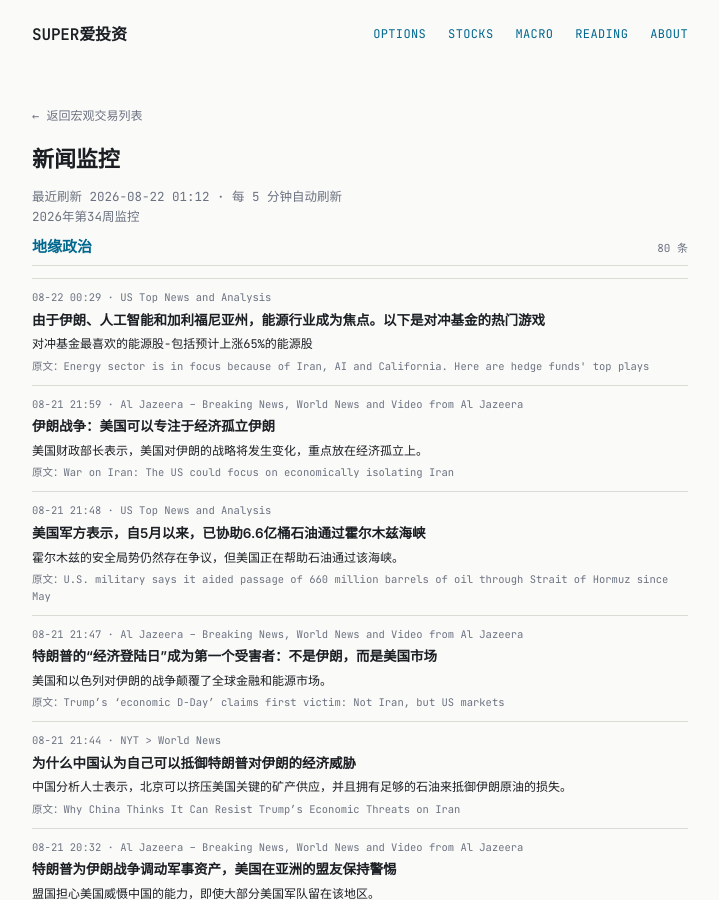
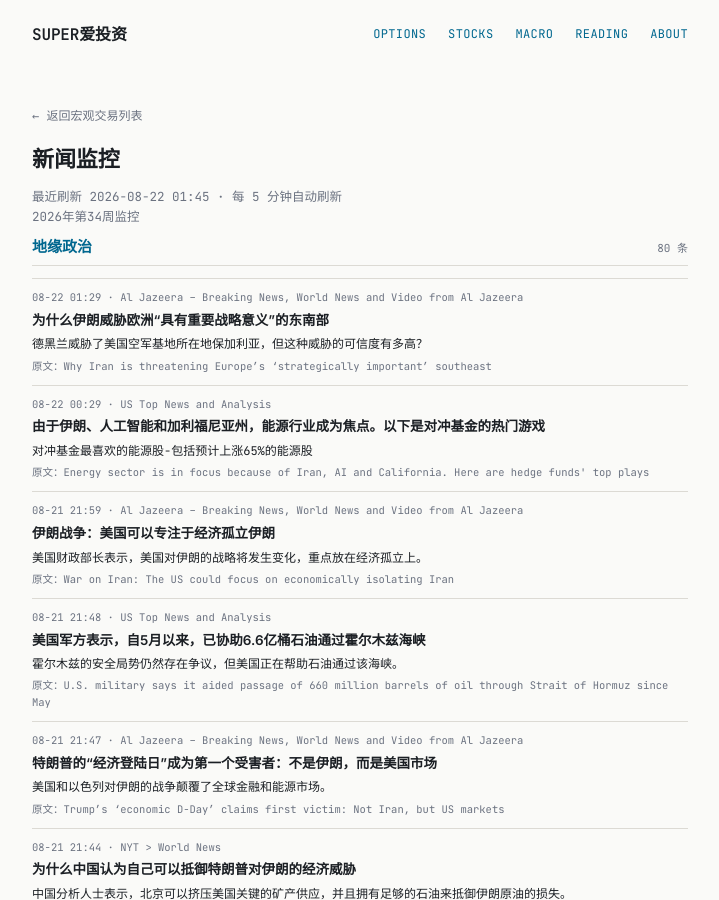
Before and after one commit to tang3super/tang3super.github.io, a Jekyll site: the page built from macro-trade/news-digest.md, in a window 1280 px wide and 900 px high. Shown: the whole window, without its empty margins (280-999 px from the left). Built offline with Jekyll 4.4.1, drawn with Linux system fonts in a browser that asks for light colours; some of the changed text lies outside the part shown.

Commit message:
sync news-digest article

```diff
--- a/macro-trade/news-digest.md
+++ b/macro-trade/news-digest.md
@@ -5,11 +5,18 @@ title: 新闻监控
 date: '2026-08-22'
 summary: 2026年第34周监控
 week_label: 2026年第34周监控
-last_updated: 2026-08-22 01:12
+last_updated: 2026-08-22 01:45
 refresh_note: 每 5 分钟自动刷新
 topics:
 - name: 地缘政治
   items:
+  - title: Why Iran is threatening Europe’s ‘strategically important’ southeast
+    summary: Tehran has threatened Bulgaria, home to a US air base, but how credible is that threat?
+    link: https://www.aljazeera.com/news/2026/8/21/iran-southeastern-europe-threats?traffic_source=rss
+    source: Al Jazeera – Breaking News, World News and Video from Al Jazeera
+    time: 08-22 01:29
+    title_zh: 为什么伊朗威胁欧洲“具有重要战略意义”的东南部
+    summary_zh: 德黑兰威胁了美国空军基地所在地保加利亚，但这种威胁的可信度有多高？
   - title: Energy sector is in focus because of Iran, AI and California. Here are hedge funds' top plays
     summary: The favorite energy stocks of hedge funds - including one with a projected 65% upside
     link: https://www.cnbc.com/2026/08/21/energy-sector-is-in-focus-because-of-iran-ai-and-california-here-are-hedge-funds-top-plays.html
```
Also changed, not shown: other parts of macro-trade/news-digest.md (+0 -7 lines).
